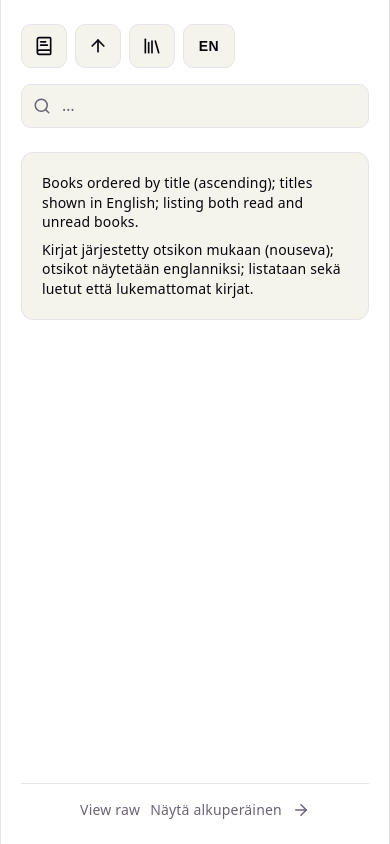
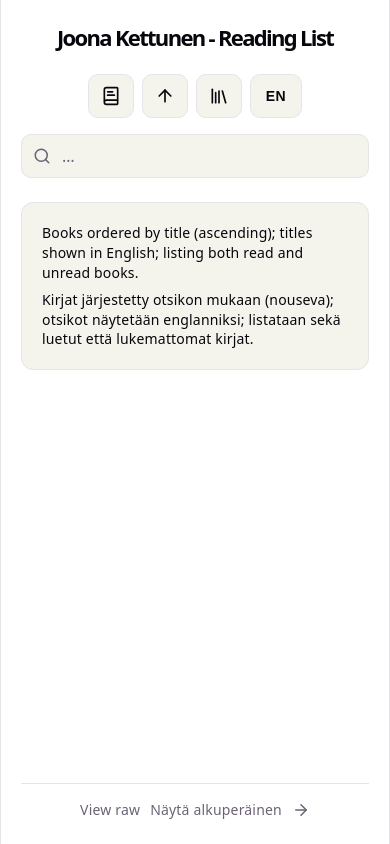
Before and after one commit to joonarafael/bookshelf, a React (Vite) app: page / in a window 390 px wide. Built offline with nearby package versions, Linux system fonts and the light colour scheme.

Commit message:
Add Page Title & Finetune Styles (#20)

```diff
--- a/src/app.css
+++ b/src/app.css
@@ -11,10 +11,24 @@
     }
 }
 
+.bookshelf__title {
+    width: 100%;
+    margin: 0;
+    text-align: center;
+    font-size: 28px;
+    font-weight: 700;
+    line-height: 1.2;
+    color: var(--text-h);
+
+    @media (max-width: 768px) {
+        font-size: 22px;
+    }
+}
+
 .bookshelf__header {
     display: flex;
     align-items: center;
-    justify-content: space-between;
+    justify-content: center;
     gap: 16px;
     flex-wrap: wrap;
 }
@@ -27,6 +41,12 @@
     flex: 1 1 280px;
     max-width: 360px;
     margin-left: auto;
+
+    @media (max-width: 640px) {
+        flex-basis: 100%;
+        max-width: none;
+        margin-left: 0;
+    }
 }
 
 .search-bar__icon {
@@ -147,6 +167,7 @@
 
     &:hover {
         color: var(--text-h);
+        text-decoration: underline;
     }
 
     &:focus-visible {
--- a/src/app.tsx
+++ b/src/app.tsx
@@ -1,51 +1,14 @@
-import { useMemo, useState } from 'react';
+import { useState } from 'react';
 import type { ReactElement } from 'react';
-import { BOOKS } from './books';
 import { BookList } from './components/book-list';
 import { BookshelfFooter } from './components/bookshelf-footer';
 import { BookshelfStatusBar } from './components/bookshelf-status-bar';
+import { BookshelfTitle } from './components/bookshelf-title';
 import { SearchBar } from './components/search-bar';
 import { SortControls } from './components/sort-controls';
-import { filterBooksBySearch } from './filter-books-by-search';
 import type { ReadFilter, SortDirection, SortField, TitleLanguage } from './sort-types';
-import { sortBooks } from './sort-books';
+import { useVisibleBooks } from './use-visible-books';
 import './app.css';
-
-const filterBooksByReadStatus = (books: typeof BOOKS, readFilter: ReadFilter): typeof BOOKS => {
-    if (readFilter === 'read') {
-        return books.filter((book) => book.read);
-    }
-
-    if (readFilter === 'unread') {
-        return books.filter((book) => !book.read);
-    }
-
-    return books;
-};
-
-const useVisibleBooks = ({
-    direction,
-    field,
-    readFilter,
-    searchQuery,
-    titleLanguage,
-}: {
-    direction: SortDirection;
-    field: SortField;
-    readFilter: ReadFilter;
-    searchQuery: string;
-    titleLanguage: TitleLanguage;
-}): typeof BOOKS =>
-    useMemo(
-        () =>
-            sortBooks({
-                books: filterBooksBySearch(filterBooksByReadStatus(BOOKS, readFilter), searchQuery),
-                direction,
-                field,
-                titleLanguage,
-            }),
-        [direction, field, readFilter, searchQuery, titleLanguage],
-    );
 
 export const App = (): ReactElement => {
     const [sortField, setSortField] = useState<SortField>('title');
@@ -60,9 +23,9 @@ export const App = (): ReactElement => {
         searchQuery,
         titleLanguage,
     });
-
     return (
         <main className='bookshelf'>
+            <BookshelfTitle titleLanguage={titleLanguage} />
             <header className='bookshelf__header'>
                 <SortControls
                     direction={sortDirection}
--- /dev/null
+++ b/src/components/bookshelf-title.tsx
@@ -0,0 +1,13 @@
+import type { ReactElement } from 'react';
+import type { TitleLanguage } from '../sort-types';
+
+const SITE_TITLE: Record<TitleLanguage, string> = {
+    en: 'Joona Kettunen - Reading List',
+    fi: 'Joona Kettunen - Lukulista',
+};
+
+export const BookshelfTitle = ({
+    titleLanguage,
+}: {
+    titleLanguage: TitleLanguage;
+}): ReactElement => <h1 className='bookshelf__title'>{SITE_TITLE[titleLanguage]}</h1>;
--- /dev/null
+++ b/src/use-visible-books.ts
@@ -0,0 +1,41 @@
+import { useMemo } from 'react';
+import { BOOKS } from './books';
+import { filterBooksBySearch } from './filter-books-by-search';
+import type { ReadFilter, SortDirection, SortField, TitleLanguage } from './sort-types';
+import { sortBooks } from './sort-books';
+
+const filterBooksByReadStatus = (books: typeof BOOKS, readFilter: ReadFilter): typeof BOOKS => {
+    if (readFilter === 'read') {
+        return books.filter((book) => book.read);
+    }
+
+    if (readFilter === 'unread') {
+        return books.filter((book) => !book.read);
+    }
+
+    return books;
+};
+
+export const useVisibleBooks = ({
+    direction,
+    field,
+    readFilter,
+    searchQuery,
+    titleLanguage,
+}: {
+    direction: SortDirection;
+    field: SortField;
+    readFilter: ReadFilter;
+    searchQuery: string;
+    titleLanguage: TitleLanguage;
+}): typeof BOOKS =>
+    useMemo(
+        () =>
+            sortBooks({
+                books: filterBooksBySearch(filterBooksByReadStatus(BOOKS, readFilter), searchQuery),
+                direction,
+                field,
+                titleLanguage,
+            }),
+        [direction, field, readFilter, searchQuery, titleLanguage],
+    );
```
